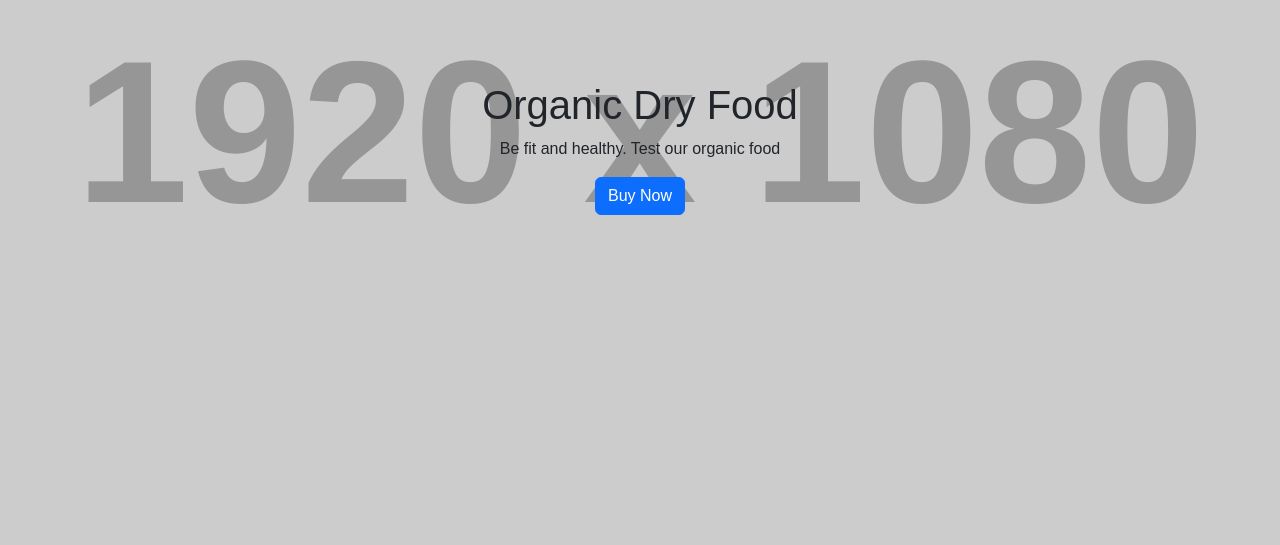
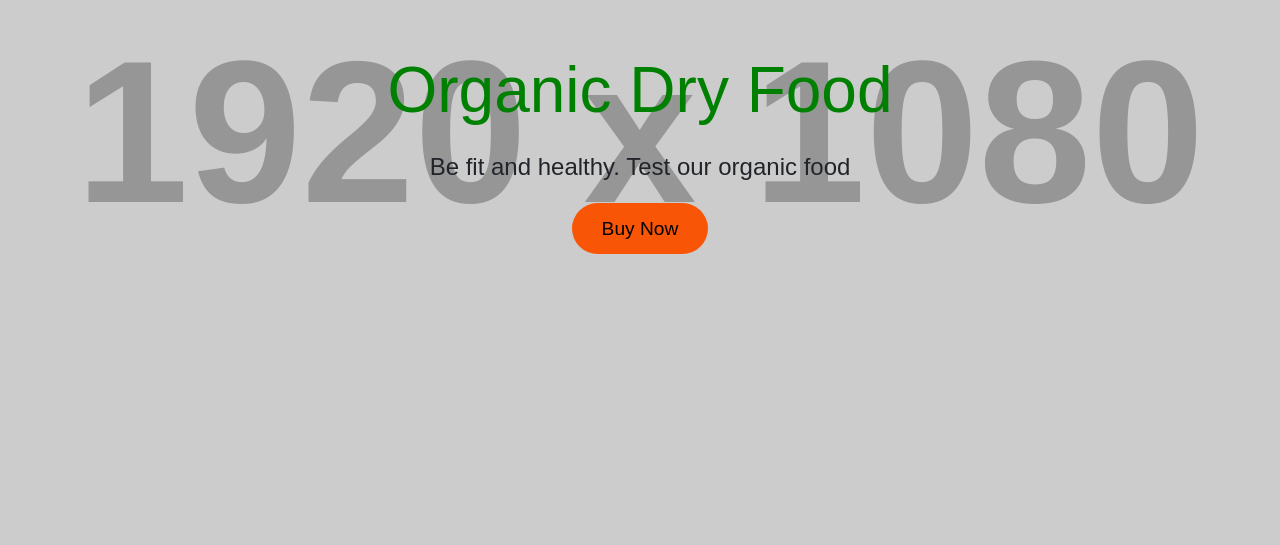
Before and after one commit to Muntasir2762/Batch-17-Class-25, a plain HTML site: page index.html in a window 1280 px wide. Shown: the part 252-797 px from the top of the page. Drawn offline with nearby package versions, Linux system fonts and the light colour scheme; placeholder pictures from the web are drawn by us.

Commit message:
Hero section is done

```diff
--- a/index.html
+++ b/index.html
@@ -9,10 +9,10 @@
   </head>
   <body>
     <header class="header-section">
-        <div>
+        <div class="hero-content">
             <h1>Organic Dry Food</h1>
             <p>Be fit and healthy. Test our organic food</p>
-            <a href="#" class="btn btn-primary">Buy Now</a>
+            <a href="#" class="bt-custom">Buy Now</a>
         </div>
     </header>
 
--- a/style.css
+++ b/style.css
@@ -14,3 +14,31 @@
     justify-content: center;
     text-align: center;
 }
+
+.hero-content h1{
+    font-size: 4rem;
+    margin-bottom: 20px;
+    color: green;
+}
+
+.hero-content p{
+    font-size: 1.5rem;
+    margin-bottom: 30px;
+}
+
+.bt-custom{
+    background-color: #F85606;
+    border: none;
+    padding: 15px 30px;
+    font-size: 1.2rem;
+    border-radius: 50px;
+    text-decoration: none;
+    text-transform: capitalize;
+    color: black;
+    transition: background-color 0.5s ease;
+}
+
+.bt-custom:hover{
+    background-color: green;
+    color: white;
+}
```
